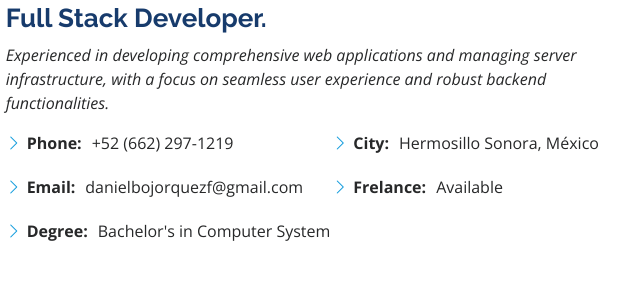
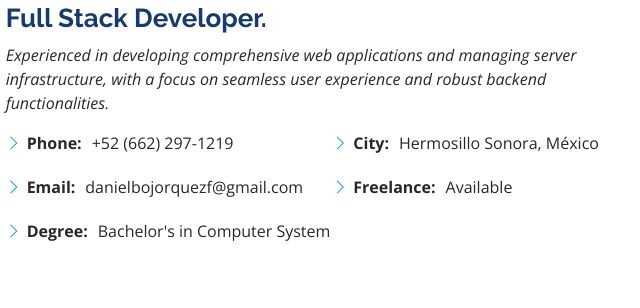
Before and after one commit to DanielBojorquezf/aws-cv, an Astro site: page / in a window 1280 px wide. Shown: the part 1037-1345 px from the top of the page, 633-1273 px from the left. Built offline with nearby package versions, Linux system fonts and the light colour scheme; Astro itself is replaced by a stand-in of ours.

Commit message:
fix: adjust typo

```diff
--- a/src/components/About.astro
+++ b/src/components/About.astro
@@ -27,7 +27,7 @@
           <div class="col-lg-6">
             <ul>
               <li><i class="bi bi-chevron-right"></i> <strong>City:</strong> <span>Hermosillo Sonora, México</span></li>
-              <li><i class="bi bi-chevron-right"></i> <strong>Frelance:</strong> <span>Available</span></li>
+              <li><i class="bi bi-chevron-right"></i> <strong>Freelance:</strong> <span>Available</span></li>
             </ul>
           </div>
           <div class="col-lg-12">
```
